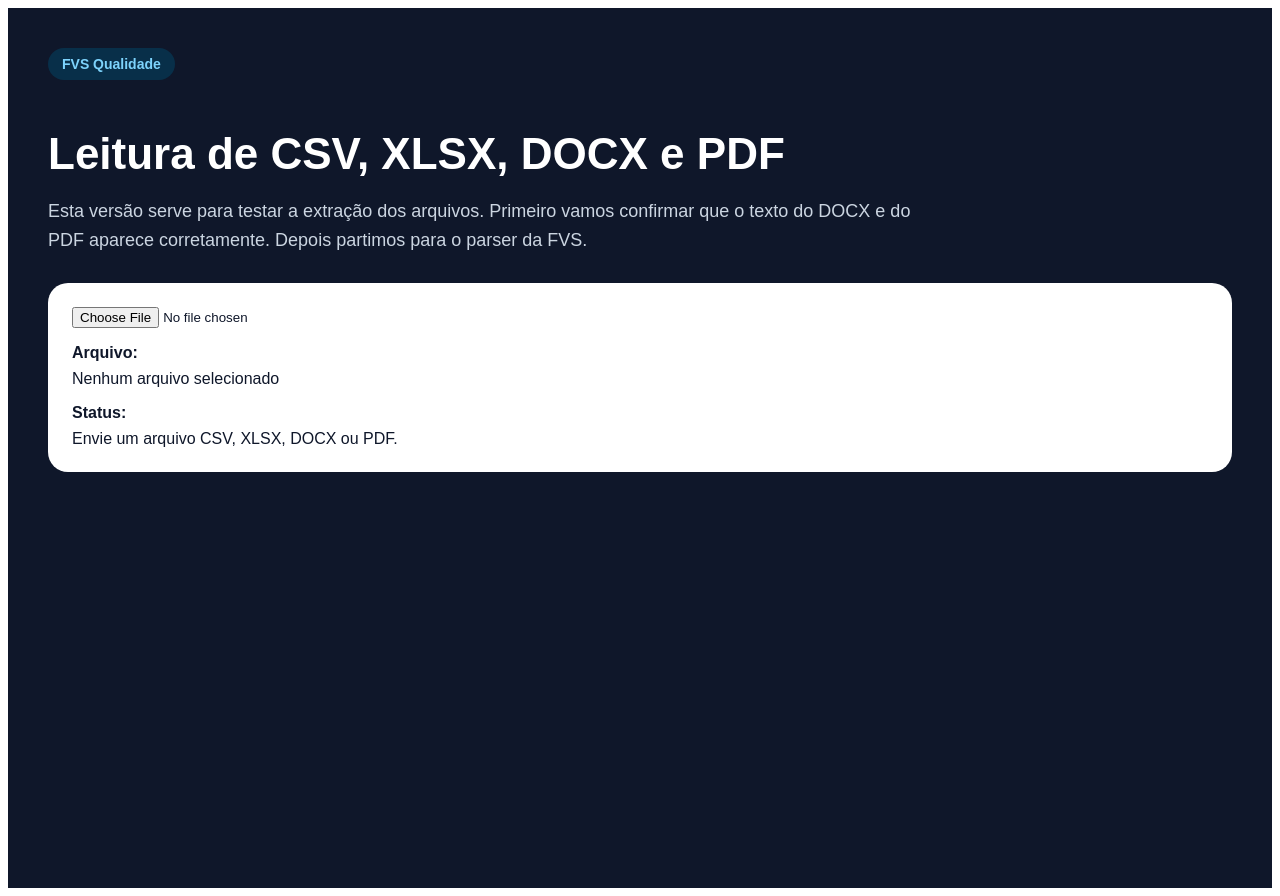
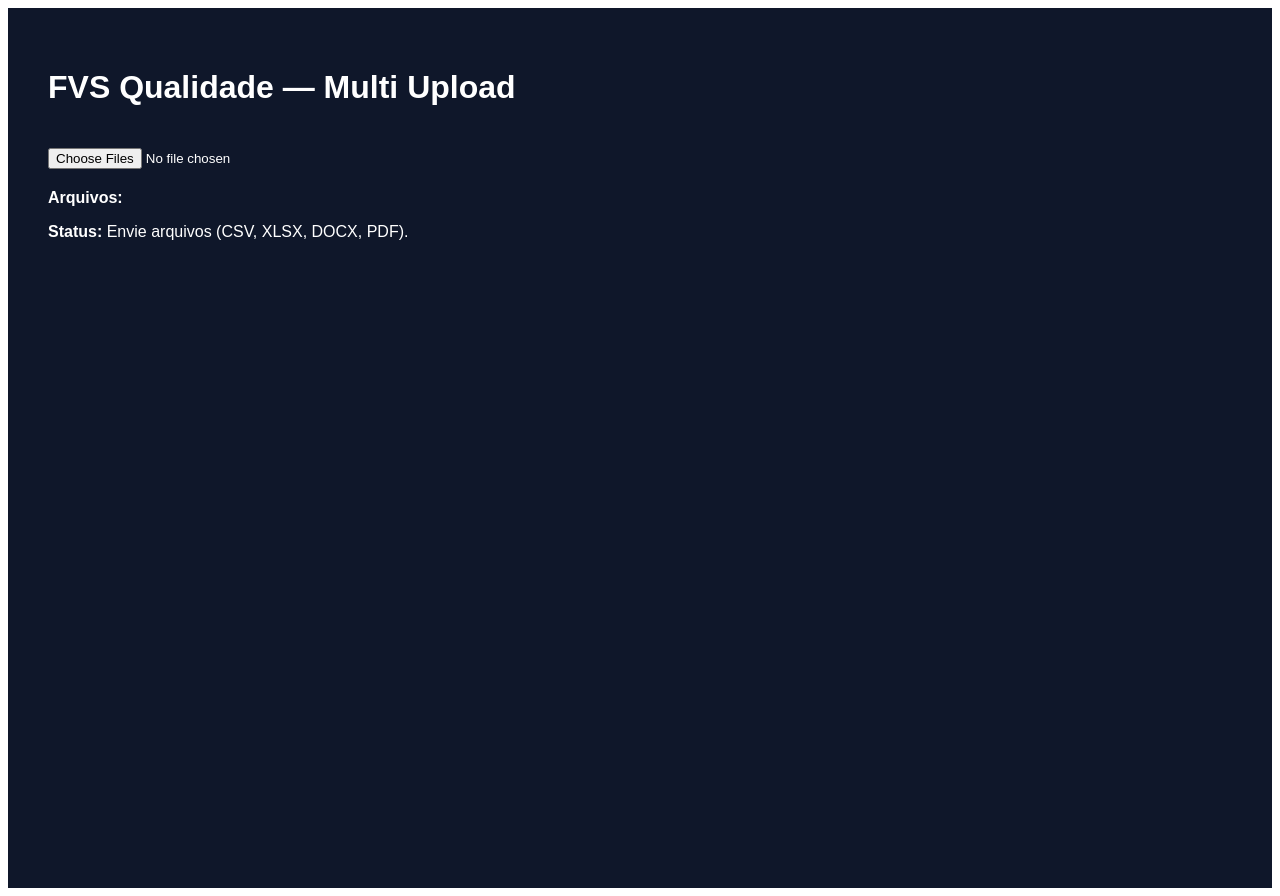
Before and after one commit to let99/aplicativo-qualidade, a React (Vite) app: page / in a window 1280 px wide. Built offline with nearby package versions, Linux system fonts and the light colour scheme.

Commit message:
Update App.jsx

```diff
--- a/src/App.jsx
+++ b/src/App.jsx
@@ -3,75 +3,71 @@ import * as XLSX from "xlsx";
 import mammoth from "mammoth";
 import * as pdfjsLib from "pdfjs-dist";
 
-pdfjsLib.GlobalWorkerOptions.workerSrc = `https://cdnjs.cloudflare.com/ajax/libs/pdf.js/4.6.82/pdf.worker.min.mjs`;
+pdfjsLib.GlobalWorkerOptions.workerSrc =
+  "https://cdnjs.cloudflare.com/ajax/libs/pdf.js/4.6.82/pdf.worker.min.mjs";
 
 export default function App() {
   const [rows, setRows] = useState([]);
   const [rawText, setRawText] = useState("");
-  const [status, setStatus] = useState("Envie um arquivo CSV, XLSX, DOCX ou PDF.");
-  const [fileName, setFileName] = useState("");
+  const [status, setStatus] = useState("Envie arquivos (CSV, XLSX, DOCX, PDF).");
+  const [fileNames, setFileNames] = useState([]);
 
   async function handleFile(e) {
-    const file = e.target.files?.[0];
-    if (!file) return;
+    const files = Array.from(e.target.files || []);
+    if (!files.length) return;
 
-    setFileName(file.name);
     setRows([]);
     setRawText("");
-    setStatus("Lendo arquivo...");
+    setFileNames(files.map((f) => f.name));
+    setStatus("Lendo arquivos...");
 
+    let allRows = [];
+    let allText = "";
+
+    try {
+      for (const file of files) {
         const extension = file.name.split(".").pop()?.toLowerCase();
 
-    try {
         if (extension === "csv") {
           const text = await file.text();
           const parsed = parseCSV(text);
-        setRows(parsed);
-        setStatus(`CSV lido com ${parsed.length} linha(s).`);
-        return;
+          allRows = [...allRows, ...parsed];
         }
 
-      if (extension === "xlsx" || extension === "xls") {
+        else if (extension === "xlsx" || extension === "xls") {
           const buffer = await file.arrayBuffer();
           const workbook = XLSX.read(buffer, { type: "array" });
-        const sheetName = workbook.SheetNames[0];
-        const json = XLSX.utils.sheet_to_json(workbook.Sheets[sheetName], {
-          defval: "",
-        });
-        setRows(json);
-        setStatus(`Planilha lida com ${json.length} linha(s).`);
-        return;
+          const sheet = workbook.Sheets[workbook.SheetNames[0]];
+          const json = XLSX.utils.sheet_to_json(sheet, { defval: "" });
+          allRows = [...allRows, ...json];
         }
 
-      if (extension === "docx") {
+        else if (extension === "docx") {
           const buffer = await file.arrayBuffer();
           const result = await mammoth.extractRawText({ arrayBuffer: buffer });
-        setRawText(result.value || "");
-        setStatus("DOCX lido. Texto extraído exibido abaixo.");
-        return;
+          allText += `\n\n===== ${file.name} =====\n\n${result.value}`;
         }
 
-      if (extension === "pdf") {
+        else if (extension === "pdf") {
           const buffer = await file.arrayBuffer();
           const pdf = await pdfjsLib.getDocument({ data: buffer }).promise;
 
-        let text = "";
-        for (let pageNum = 1; pageNum <= pdf.numPages; pageNum += 1) {
+          for (let pageNum = 1; pageNum <= pdf.numPages; pageNum++) {
             const page = await pdf.getPage(pageNum);
             const content = await page.getTextContent();
             const pageText = content.items.map((item) => item.str).join(" ");
-          text += `\n\n--- PÁGINA ${pageNum} ---\n\n${pageText}`;
+            allText += `\n\n===== ${file.name} - Página ${pageNum} =====\n\n${pageText}`;
+          }
+        }
       }
 
-        setRawText(text);
-        setStatus("PDF lido. Texto extraído exibido abaixo.");
-        return;
-      }
+      if (allRows.length > 0) setRows(allRows);
+      if (allText) setRawText(allText);
 
-      setStatus("Formato não suportado.");
+      setStatus(`Processados ${files.length} arquivo(s).`);
     } catch (error) {
       console.error(error);
-      setStatus(`Erro ao ler o arquivo: ${error.message}`);
+      setStatus("Erro ao processar arquivos.");
     }
   }
 
@@ -82,99 +78,50 @@ export default function App() {
         background: "#0f172a",
         color: "white",
         padding: "40px",
-        fontFamily: "Arial, sans-serif",
+        fontFamily: "Arial",
       }}
     >
       <div style={{ maxWidth: "1200px", margin: "0 auto" }}>
-        <div
-          style={{
-            display: "inline-block",
-            padding: "8px 14px",
-            borderRadius: "999px",
-            background: "#082f49",
-            color: "#7dd3fc",
-            fontSize: "14px",
-            fontWeight: "bold",
-            marginBottom: "20px",
-          }}
-        >
-          FVS Qualidade
+        <h1>FVS Qualidade — Multi Upload</h1>
+
+        <input
+          type="file"
+          multiple
+          accept=".csv,.xlsx,.xls,.docx,.pdf"
+          onChange={handleFile}
+          style={{ marginTop: 20 }}
+        />
+
+        <div style={{ marginTop: 20 }}>
+          <strong>Arquivos:</strong>
+          <ul>
+            {fileNames.map((name, i) => (
+              <li key={i}>{name}</li>
+            ))}
+          </ul>
         </div>
 
-        <h1 style={{ fontSize: "44px", marginBottom: "16px" }}>
-          Leitura de CSV, XLSX, DOCX e PDF
-        </h1>
-
-        <p
-          style={{
-            fontSize: "18px",
-            color: "#cbd5e1",
-            lineHeight: 1.6,
-            maxWidth: "900px",
-          }}
-        >
-          Esta versão serve para testar a extração dos arquivos. Primeiro vamos
-          confirmar que o texto do DOCX e do PDF aparece corretamente. Depois
-          partimos para o parser da FVS.
-        </p>
-
-        <div
-          style={{
-            marginTop: "28px",
-            background: "white",
-            color: "#0f172a",
-            borderRadius: "20px",
-            padding: "24px",
-          }}
-        >
-          <input
-            type="file"
-            accept=".csv,.xlsx,.xls,.docx,.pdf"
-            onChange={handleFile}
-            style={{ marginBottom: "16px" }}
-          />
-
-          <div style={{ marginBottom: "8px", fontWeight: "bold" }}>
-            Arquivo:
-          </div>
-          <div style={{ marginBottom: "16px" }}>
-            {fileName || "Nenhum arquivo selecionado"}
-          </div>
-
-          <div style={{ marginBottom: "8px", fontWeight: "bold" }}>Status:</div>
-          <div>{status}</div>
+        <div style={{ marginTop: 10 }}>
+          <strong>Status:</strong> {status}
         </div>
 
         {rows.length > 0 && (
           <div
             style={{
-              marginTop: "28px",
+              marginTop: 30,
               background: "white",
-              color: "#0f172a",
-              borderRadius: "20px",
-              padding: "24px",
+              color: "black",
+              padding: 20,
+              borderRadius: 10,
               overflowX: "auto",
             }}
           >
-            <h2 style={{ marginTop: 0 }}>Pré-visualização da tabela</h2>
-
-            <table
-              style={{
-                width: "100%",
-                borderCollapse: "collapse",
-              }}
-            >
+            <h2>Tabela combinada</h2>
+            <table>
               <thead>
                 <tr>
                   {Object.keys(rows[0]).map((key) => (
-                    <th
-                      key={key}
-                      style={{
-                        borderBottom: "1px solid #ccc",
-                        padding: "10px",
-                        textAlign: "left",
-                      }}
-                    >
+                    <th key={key} style={{ padding: 8 }}>
                       {key}
                     </th>
                   ))}
@@ -184,14 +131,7 @@ export default function App() {
                 {rows.slice(0, 10).map((row, i) => (
                   <tr key={i}>
                     {Object.values(row).map((val, j) => (
-                      <td
-                        key={j}
-                        style={{
-                          borderBottom: "1px solid #eee",
-                          padding: "10px",
-                          verticalAlign: "top",
-                        }}
-                      >
+                      <td key={j} style={{ padding: 8 }}>
                         {String(val)}
                       </td>
                     ))}
@@ -205,25 +145,15 @@ export default function App() {
         {rawText && (
           <div
             style={{
-              marginTop: "28px",
+              marginTop: 30,
               background: "white",
-              color: "#0f172a",
-              borderRadius: "20px",
-              padding: "24px",
+              color: "black",
+              padding: 20,
+              borderRadius: 10,
             }}
           >
-            <h2 style={{ marginTop: 0 }}>Texto extraído</h2>
-            <pre
-              style={{
-                whiteSpace: "pre-wrap",
-                wordBreak: "break-word",
-                fontFamily: "monospace",
-                fontSize: "14px",
-                lineHeight: 1.5,
-              }}
-            >
-              {rawText}
-            </pre>
+            <h2>Texto extraído (DOCX/PDF)</h2>
+            <pre style={{ whiteSpace: "pre-wrap" }}>{rawText}</pre>
           </div>
         )}
       </div>
@@ -232,43 +162,17 @@ export default function App() {
 }
 
 function parseCSV(text) {
-  const lines = text.split(/\r?\n/).filter((line) => line.trim());
+  const lines = text.split(/\r?\n/).filter((l) => l.trim());
   if (!lines.length) return [];
 
-  const headers = splitCSVLine(lines[0]);
+  const headers = lines[0].split(",");
 
   return lines.slice(1).map((line) => {
-    const values = splitCSVLine(line);
-    const row = {};
-    headers.forEach((header, index) => {
-      row[header] = values[index] ?? "";
+    const values = line.split(",");
+    const obj = {};
+    headers.forEach((h, i) => {
+      obj[h] = values[i] || "";
     });
-    return row;
+    return obj;
   });
 }
-
-function splitCSVLine(line) {
-  const result = [];
-  let current = "";
-  let insideQuotes = false;
-
-  for (let i = 0; i < line.length; i += 1) {
-    const char = line[i];
-
-    if (char === '"') {
-      insideQuotes = !insideQuotes;
-    } else if (char === "," && !insideQuotes) {
-      result.push(cleanCSVValue(current));
-      current = "";
-    } else {
-      current += char;
-    }
-  }
-
-  result.push(cleanCSVValue(current));
-  return result;
-}
-
-function cleanCSVValue(value) {
-  return value.replace(/^"|"$/g, "").trim();
-}
```
Lines whose indentation alone changed are shown as unchanged.
